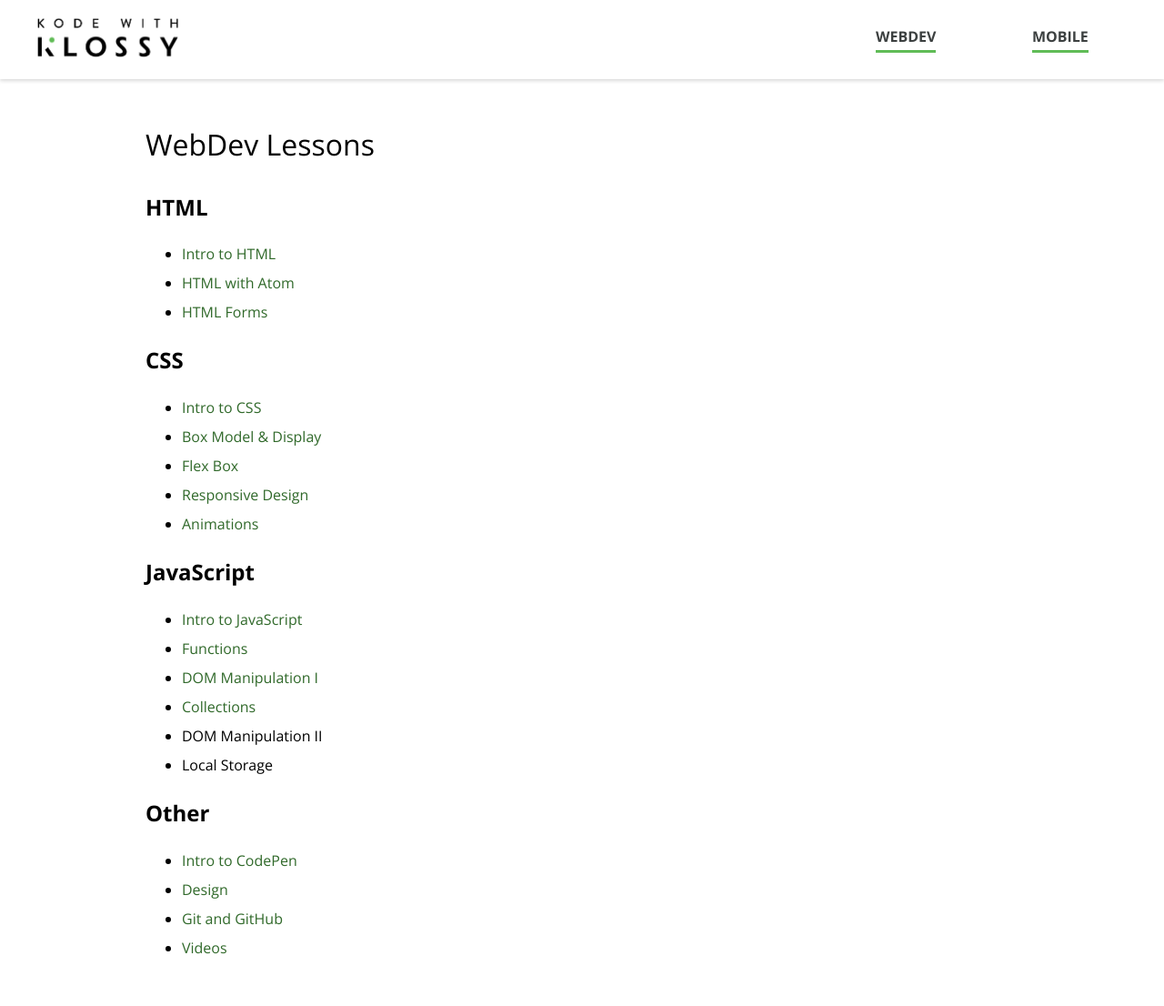
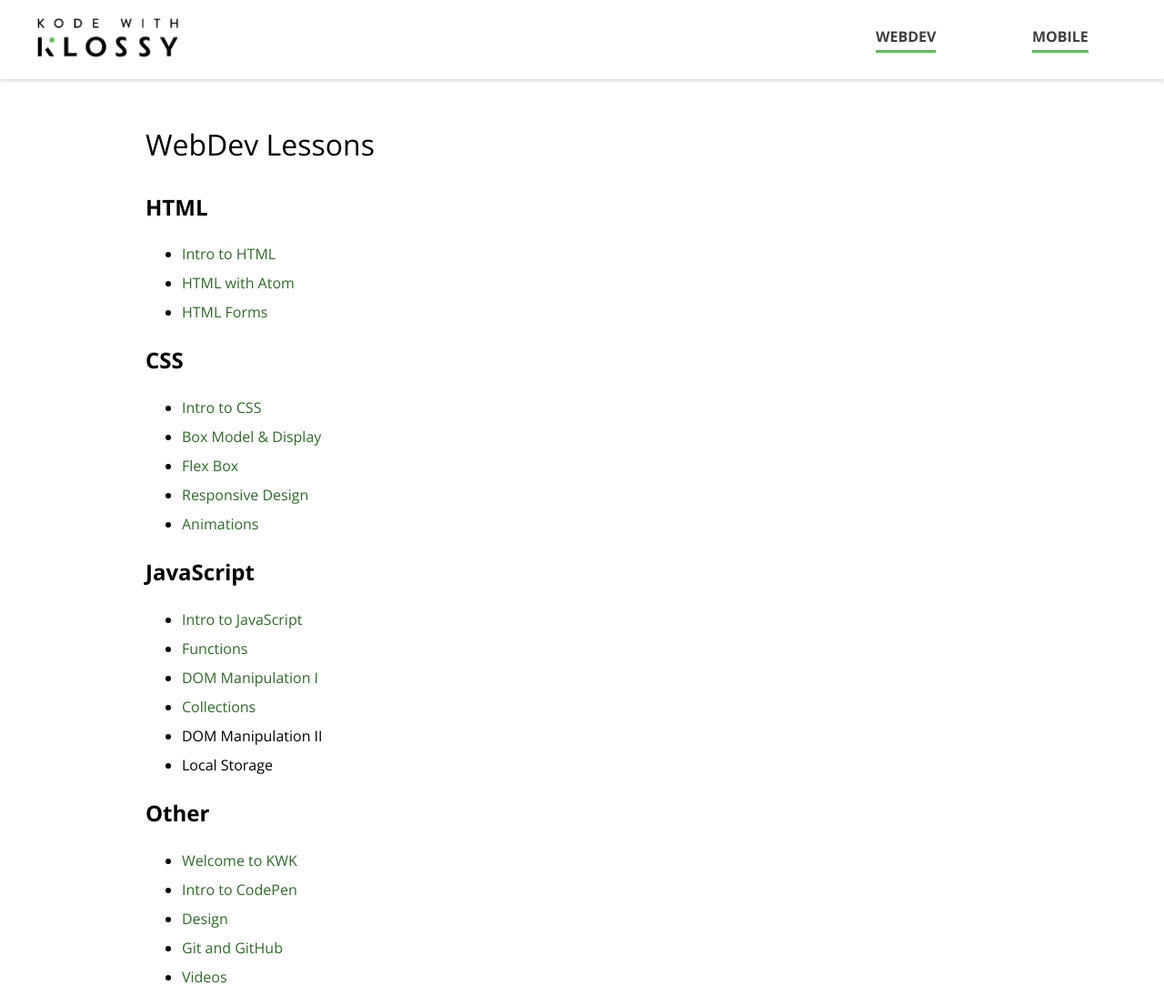
Before and after one commit to ameseee/kwk-curriculum-site, a Jekyll site: the page built from web-app/lessons/index.md, in a window 1280 px wide. Shown: the top 1106 px of the page at 91% size. Built offline with Jekyll 4.4.1, drawn with Linux system fonts in a browser that asks for light colours; nearby versions of some CDN libraries; grey boxes are pictures that could not be loaded.

Commit message:
Add Welcome to KWK session links to index page

```diff
--- a/web-app/lessons/index.md
+++ b/web-app/lessons/index.md
@@ -23,6 +23,7 @@ title: WebDev Lessons
 - Local Storage
 
 ## Other
+- [Welcome to KWK]({{ site.url }}/web-app/lessons/welcome-to-kwk)
 - [Intro to CodePen]({{ site.url }}/web-app/lessons/intro-codepen)
 - [Design]({{ site.url }}/web-app/lessons/design)
 - [Git and GitHub]({{ site.url }}/web-app/lessons/git-github)
```
Also changed, not shown: swift-ios/lessons/index.md (+1 -0 lines).
